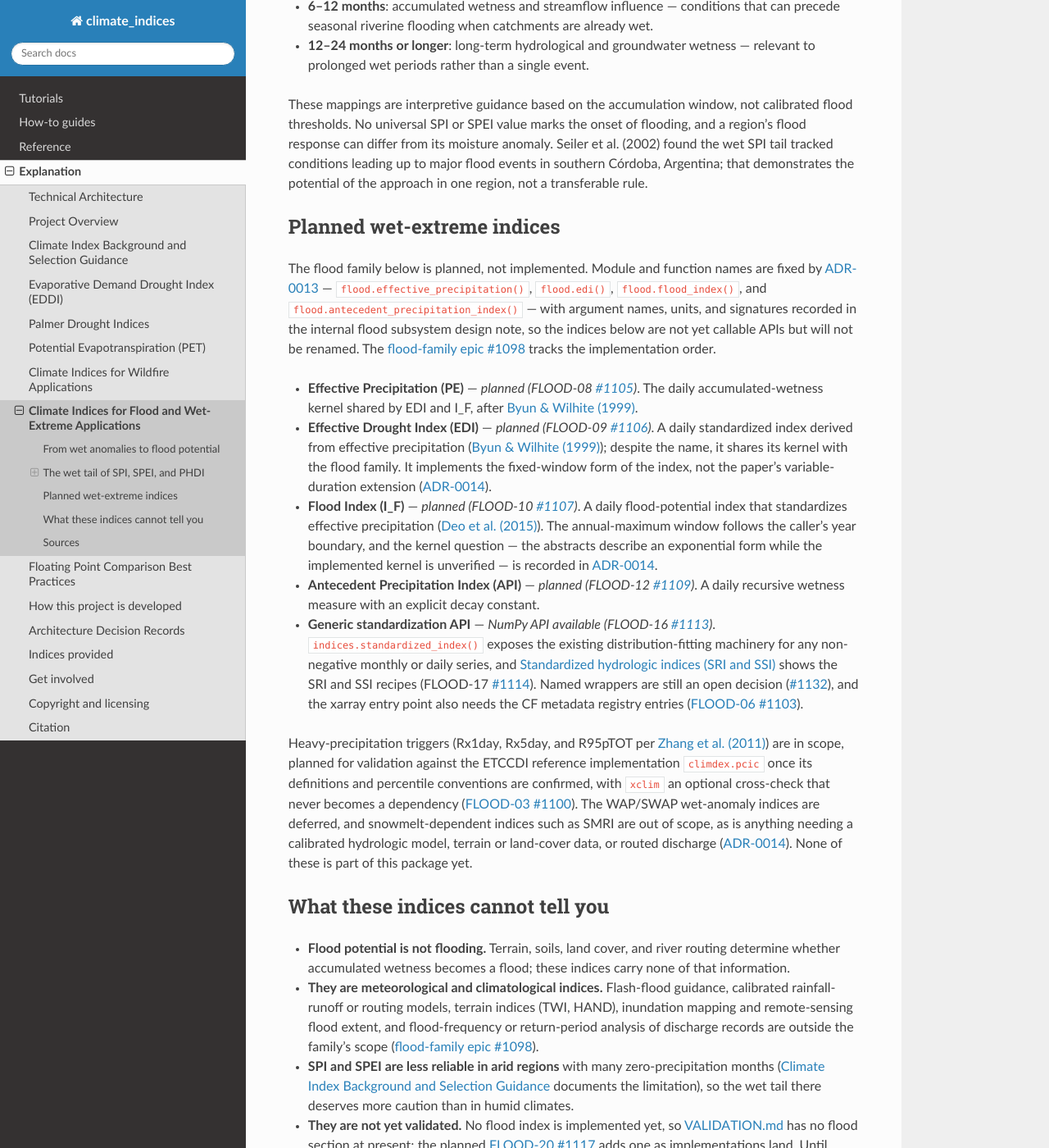
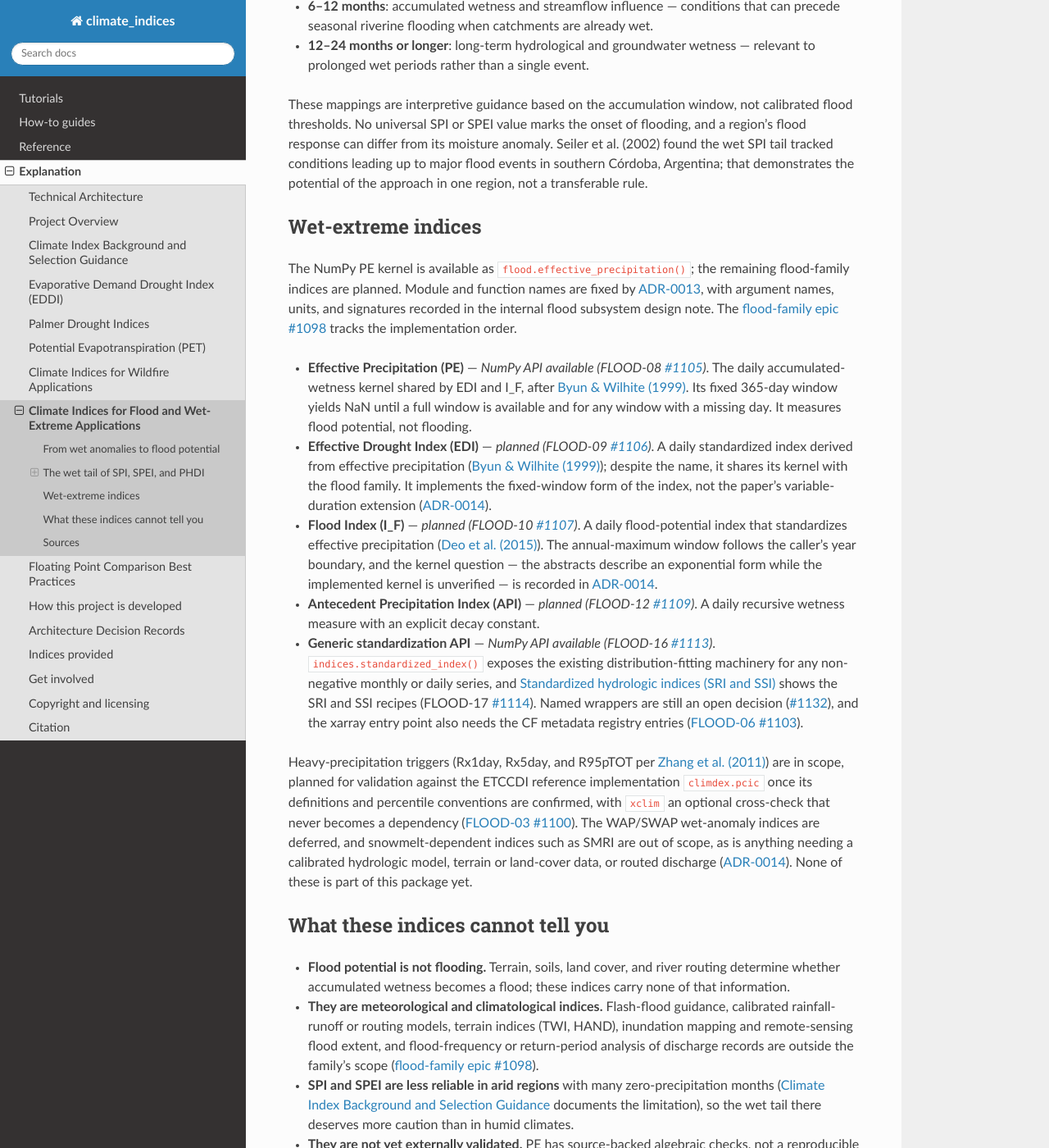
Before and after one commit to monocongo/climate_indices, a Sphinx documentation site: the page built from docs/flood_applications.md, in a window 1280 px wide and 1400 px high, scrolled down 1549 px. Shown: the whole window at 82% size. Built offline with Sphinx 7.4.7 and the Read the Docs theme 3.1.0, drawn with Linux system fonts in a browser that asks for light colours; some of the changed text lies outside the part shown.

````diff
--- a/docs/flood_applications.md
+++ b/docs/flood_applications.md
@@ -22,7 +22,7 @@
 ```text
 Antecedent climatic wetness          SPI / SPEI / PHDI wet tail          (available)
               ↓
-Accumulated / effective wetness      PE → EDI, I_F ; API                 (planned)
+Accumulated / effective wetness      PE (available) → EDI, I_F ; API    (planned)
               ↓
 Heavy-precipitation triggers         Rx1day / Rx5day / R95pTOT           (planned)
               ↓
@@ -80,19 +80,19 @@
 major flood events in southern Córdoba, Argentina; that demonstrates the
 potential of the approach in one region, not a transferable rule.
 
-## Planned wet-extreme indices
+## Wet-extreme indices
 
-The flood family below is planned, not implemented. Module and function names
-are fixed by [ADR-0013](adr/0013-flood-module-api-and-naming.md) —
-`flood.effective_precipitation()`, `flood.edi()`, `flood.flood_index()`, and
-`flood.antecedent_precipitation_index()` — with argument names, units, and
-signatures recorded in the internal flood subsystem design note, so the indices
-below are not yet callable APIs but will not be renamed. The
-[flood-family epic #1098][flood-epic] tracks the implementation order.
+The NumPy PE kernel is available as `flood.effective_precipitation()`; the
+remaining flood-family indices are planned. Module and function names are fixed
+by [ADR-0013](adr/0013-flood-module-api-and-naming.md), with argument names,
+units, and signatures recorded in the internal flood subsystem design note.
+The [flood-family epic #1098][flood-epic] tracks the implementation order.
 
-- **Effective Precipitation (PE)** — *planned (FLOOD-08 [#1105][flood-1105])*.
-  The daily accumulated-wetness kernel shared by EDI and I_F, after
-  [Byun & Wilhite (1999)][byun-1999].
+- **Effective Precipitation (PE)** — *NumPy API available (FLOOD-08
+  [#1105][flood-1105])*. The daily accumulated-wetness kernel shared by EDI
+  and I_F, after [Byun & Wilhite (1999)][byun-1999]. Its fixed 365-day
+  window yields NaN until a full window is available and for any window with
+  a missing day. It measures flood potential, not flooding.
 - **Effective Drought Index (EDI)** — *planned (FLOOD-09 [#1106][flood-1106])*.
   A daily standardized index derived from effective precipitation
   ([Byun & Wilhite (1999)][byun-1999]); despite the name, it shares its
@@ -141,10 +141,10 @@
 - **SPI and SPEI are less reliable in arid regions** with many
   zero-precipitation months ({doc}`algorithms` documents the limitation), so
   the wet tail there deserves more caution than in humid climates.
-- **They are not yet validated.** No flood index is implemented yet, so
-  [VALIDATION.md][validation] has no flood section at present; the planned
-  [FLOOD-20 #1117][flood-1117] adds one as implementations land. Until then,
-  treat this page as orientation, not as evidence of validated skill.
+- **They are not yet externally validated.** PE has source-backed algebraic
+  checks, not a reproducible numeric paper oracle. [VALIDATION.md][validation]
+  has no flood section yet; [FLOOD-20 #1117][flood-1117] will record evidence
+  per index. Treat this page as orientation, not evidence of validated skill.
 
 ## Sources
 
````
Also changed, not shown: 2 other files.
